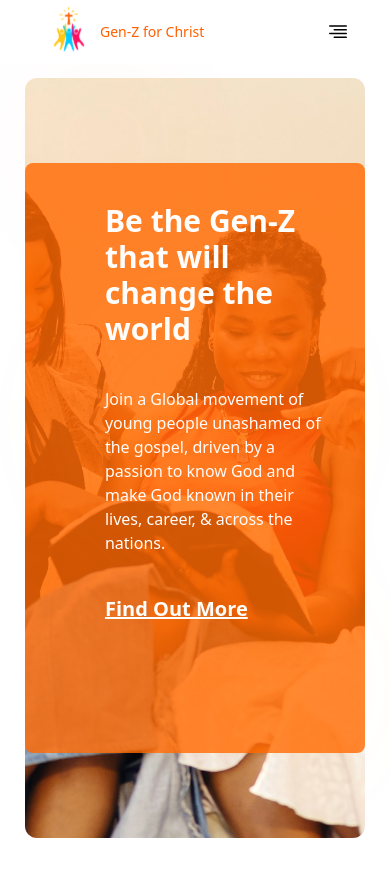
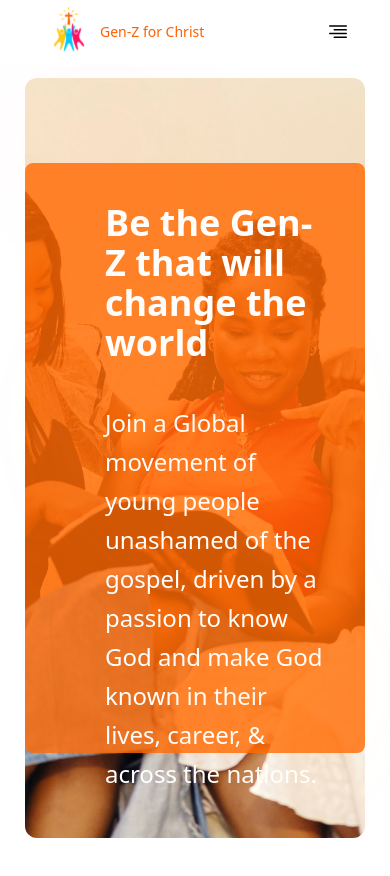
Before and after one commit to Guns-akimbo/Genz4Christ, a React (Vite) app: page / in a window 390 px wide. Shown: the top 876 px of the page. Built offline with nearby package versions, Linux system fonts and the light colour scheme.

Commit message:
overlay update 5

```diff
--- a/src/components/herosection.tsx
+++ b/src/components/herosection.tsx
@@ -6,10 +6,10 @@ const HeroSection = () => {
 
         {/* Orange Overlay with Text */}
         <div className="bg-orange-500/80 text-white pl-20 pt-10 pb-10 pr-10 md:p-12 rounded-lg max-w-2xl h-[70vh]">
-          <h1 className="text-3xl md:text-3xl font-bold mb-10">
+          <h1 className="text-4xl md:text-3xl font-bold mb-10">
             Be the Gen-Z that will change the world
           </h1>
-          <p className="text-base md:text-lg mb-10">
+          <p className="text-2xl md:text-3xl leading-relaxed mb-10">
             Join a Global movement of young people unashamed of the gospel, driven by a passion to know God and make God known in their lives, career, & across the nations.
           </p>
           <a
```
